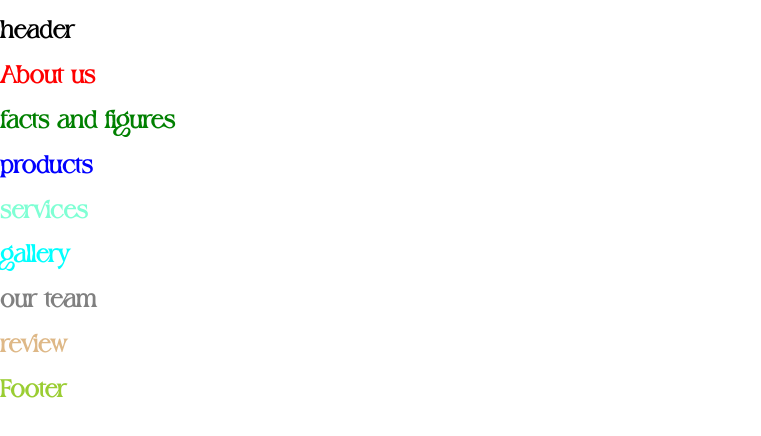
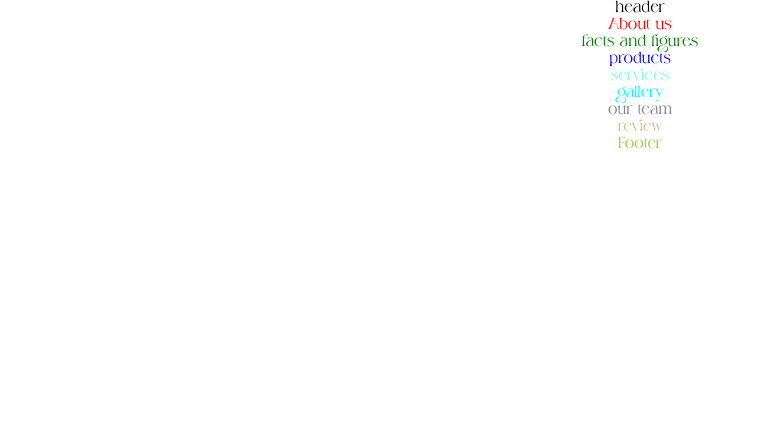
Before and after one commit to CharlseToby/balsma-frontend, a React (Create React App) app: page / in a window 1280 px wide. Shown: the top 436 px of the page, without its empty margins (0-761 px from the left). Built offline with nearby package versions, Linux system fonts and the light colour scheme.

Commit message:
style: create reset css

```diff
--- a/src/App.scss
+++ b/src/App.scss
@@ -1,8 +1,3 @@
 .App {
   text-align: center;
 }
-
-h1{
-  font-size: 80px;
-  font-style: normal;
-}
--- a/src/App.tsx
+++ b/src/App.tsx
@@ -12,7 +12,7 @@ import Services from './components/services/Services';
 
 function App() {
   return (
-    <>
+    <div className="App">
       <Header />
       <AboutUs />
       <FactsAndFigures />
@@ -22,7 +22,7 @@ function App() {
       <OurTeam />
       <Review />
       <Footer />
-    </>
+    </div>
   );
 }
 
--- a/src/index.scss
+++ b/src/index.scss
@@ -11,3 +11,28 @@ body {
   -webkit-font-smoothing: antialiased;
   -moz-osx-font-smoothing: grayscale;
 }
+
+*{
+  margin: 0;
+  padding: 0;
+  box-sizing: border-box;
+}
+
+a{
+  text-decoration: none;
+  color: inherit;
+  cursor: pointer;
+}
+button{
+  color: inherit;
+  cursor: pointer;
+  border-width: 0;
+  background-color: transparent;
+}
+ul, ol {
+  list-style: none;
+}
+h1, h2, h3, h4, h5, h6 {
+  font-size: inherit;
+  font-weight: inherit;
+}
```
